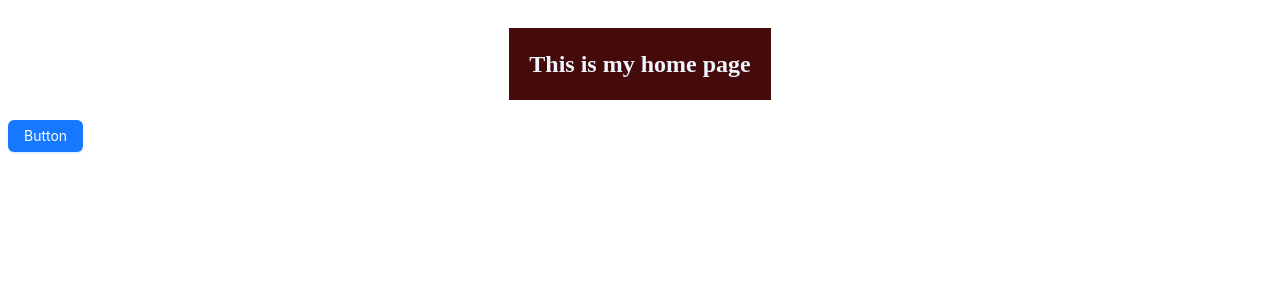
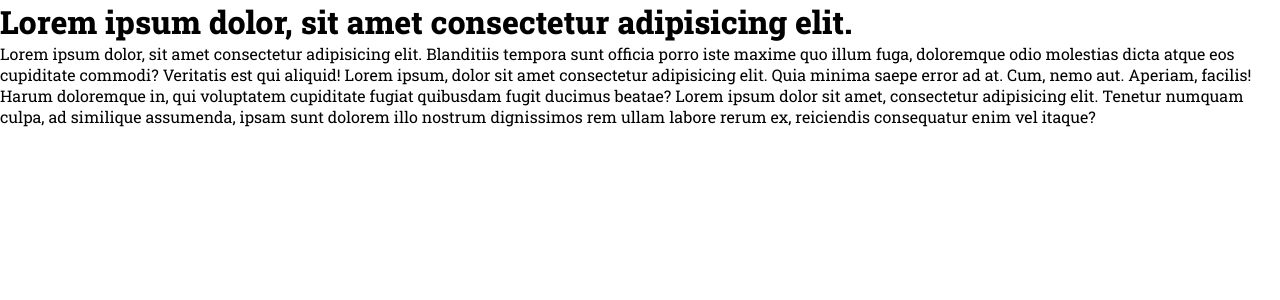
Before and after one commit to mr7aali/tec_services, a Next.js app: page / in a window 1280 px wide. Shown: the top 300 px of the page. Built offline with nearby package versions, Linux system fonts and the light colour scheme.

Commit message:
added google font

```diff
--- a/src/pages/_app.tsx
+++ b/src/pages/_app.tsx
@@ -1,6 +1,17 @@
-import '@/styles/globals.css'
-import type { AppProps } from 'next/app'
+import "@/styles/globals.css";
+import type { AppProps } from "next/app";
+
+import { Roboto_Slab} from "next/font/google";
+
+const roboto = Roboto_Slab({
+  weight: ["400","800"],
+  subsets: ["latin"],
+});
 
 export default function App({ Component, pageProps }: AppProps) {
-  return <Component {...pageProps} />
+  return (
+    <main className={roboto.className}>
+      <Component {...pageProps} />
+    </main>
+  );
 }
--- a/src/pages/api/hello.ts
+++ /dev/null
@@ -1,13 +0,0 @@
-// Next.js API route support: https://nextjs.org/docs/api-routes/introduction
-import type { NextApiRequest, NextApiResponse } from 'next'
-
-type Data = {
-  name: string
-}
-
-export default function handler(
-  req: NextApiRequest,
-  res: NextApiResponse<Data>
-) {
-  res.status(200).json({ name: 'John Doe' })
-}
--- a/src/pages/index.tsx
+++ b/src/pages/index.tsx
@@ -2,13 +2,22 @@ import { Button } from "antd";
 
 export default function Home() {
   return (
-    <>
-      <div className="flex">
-        <h2 className="mx-auto text-blue-50 text-2xl p-5 bg-red-950">
-          This is my home page
-        </h2>
-      </div>
-      <Button type="primary">Button</Button>
-    </>
+    <div className="container mx-auto">
+      <h1 className="">
+        Lorem ipsum dolor, sit amet consectetur adipisicing elit.
+      </h1>
+      <p>
+        Lorem ipsum dolor, sit amet consectetur adipisicing elit. Blanditiis
+        tempora sunt officia porro iste maxime quo illum fuga, doloremque odio
+        molestias dicta atque eos cupiditate commodi? Veritatis est qui aliquid!
+        Lorem ipsum, dolor sit amet consectetur adipisicing elit. Quia minima
+        saepe error ad at. Cum, nemo aut. Aperiam, facilis! Harum doloremque in,
+        qui voluptatem cupiditate fugiat quibusdam fugit ducimus beatae? Lorem
+        ipsum dolor sit amet, consectetur adipisicing elit. Tenetur numquam
+        culpa, ad similique assumenda, ipsam sunt dolorem illo nostrum
+        dignissimos rem ullam labore rerum ex, reiciendis consequatur enim vel
+        itaque?
+      </p>
+    </div>
   );
 }
--- a/src/styles/globals.css
+++ b/src/styles/globals.css
@@ -1,3 +1,9 @@
 @tailwind base;
 @tailwind components;
 @tailwind utilities;
+
+*{
+    margin: 0;
+    padding: 0;
+    box-sizing: border-box;
+}
```
